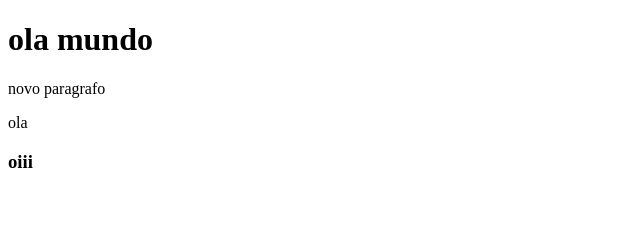
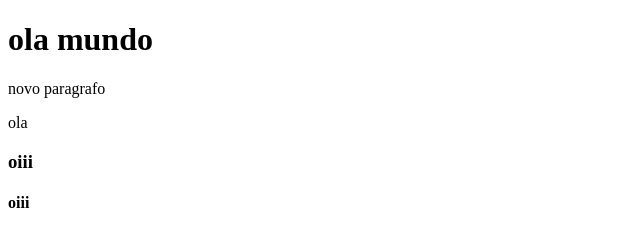
Before and after one commit to klenorox/lojavirtual, a plain HTML site: page index.html in a window 1280 px wide. Shown: the full height of the page, 0-640 px from the left. Drawn offline with Linux system fonts and the light colour scheme.

Commit message:
Update index.html add h4

```diff
--- a/index.html
+++ b/index.html
@@ -10,5 +10,6 @@
     <p>novo paragrafo</p>
     <p>ola</p>
     <h3>oiii</h3>
+    <h4>oiii</h4>
 </body>
 </html>
```
